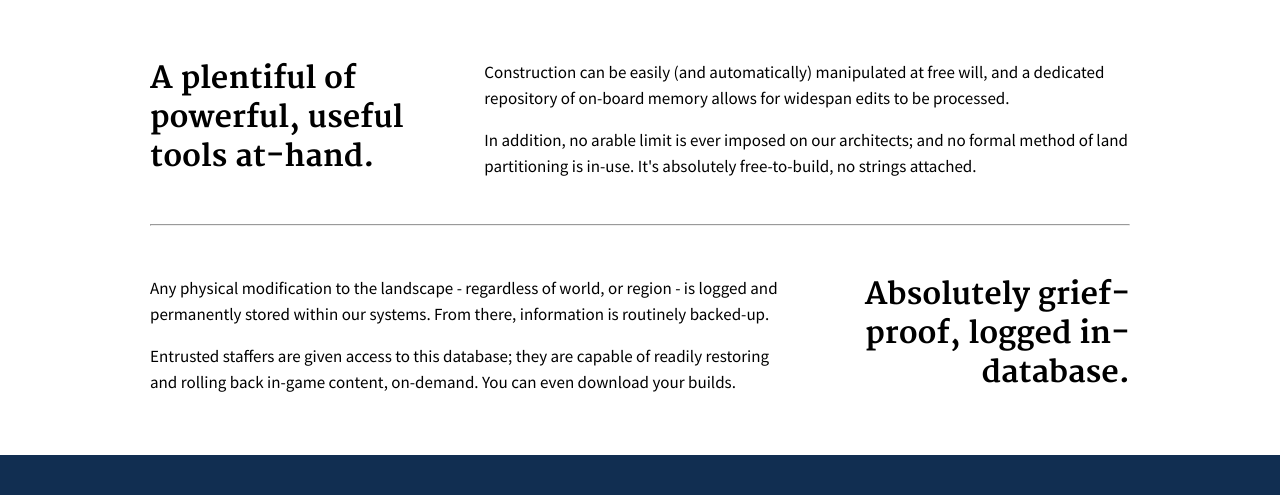
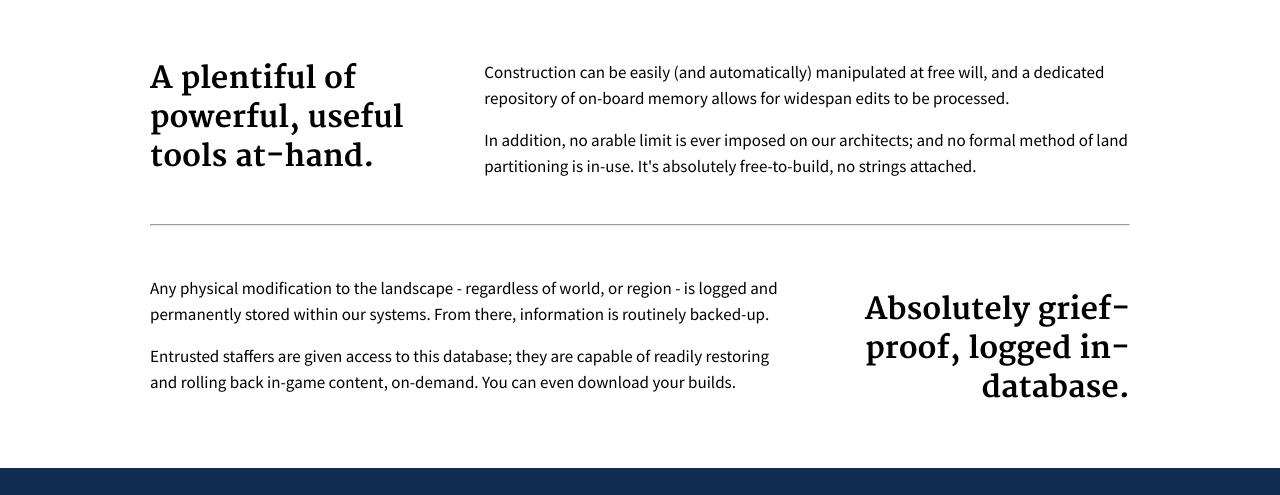
Before and after one commit to serrif/website, a Jekyll site: the page built from main/home.md, in a window 1280 px wide. Shown: the part 374-869 px from the top of the page. Built offline with Jekyll 4.4.1, drawn with Linux system fonts in a browser that asks for light colours; grey boxes are pictures that could not be loaded.

Commit message:
Update home.md

```diff
--- a/main/home.md
+++ b/main/home.md
@@ -31,7 +31,7 @@ hero:
     <p>Entrusted staffers are given access to this database; they are capable of readily restoring and rolling back in-game content, on-demand. You can even download your builds.</p>
   </div>
   <div class="usa-width-one-third" style="text-align: right;">
-    <h2>Absolutely grief-proof, logged in-database.</h2>
+    <h2 style="margin-top: .5em;">Absolutely grief-proof, logged in-database.</h2>
   </div>
 </section>
 
@@ -75,7 +75,7 @@ hero:
     <p>Entrusted staffers are given access to this database; they are capable of readily restoring and rolling back in-game content, on-demand. You can even download your builds.</p>
   </div>
   <div class="usa-width-one-third" style="text-align: right;">
-    <h2>Absolutely grief-proof, logged in-database.</h2>
+    <h2 style="margin-top: .5em;">Absolutely grief-proof, logged in-database.</h2>
   </div>
 </section>
 
```
